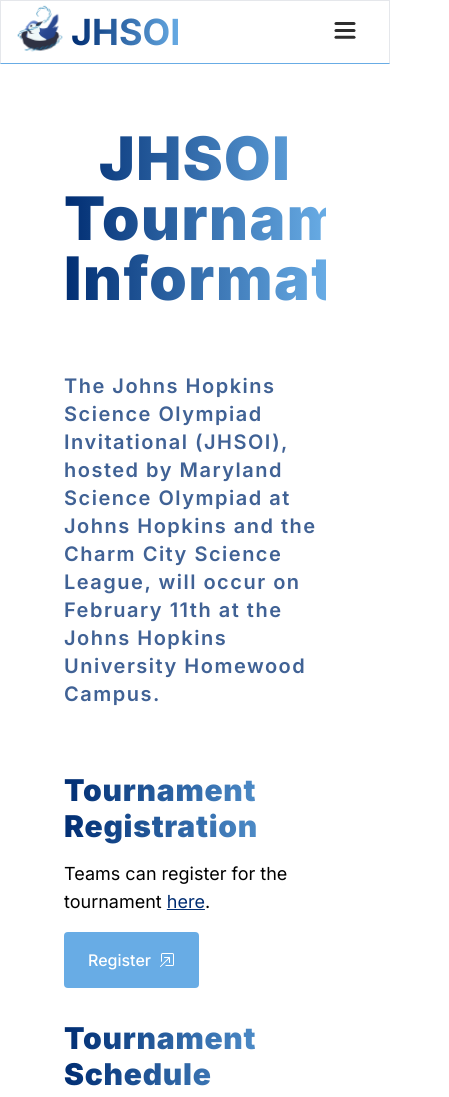
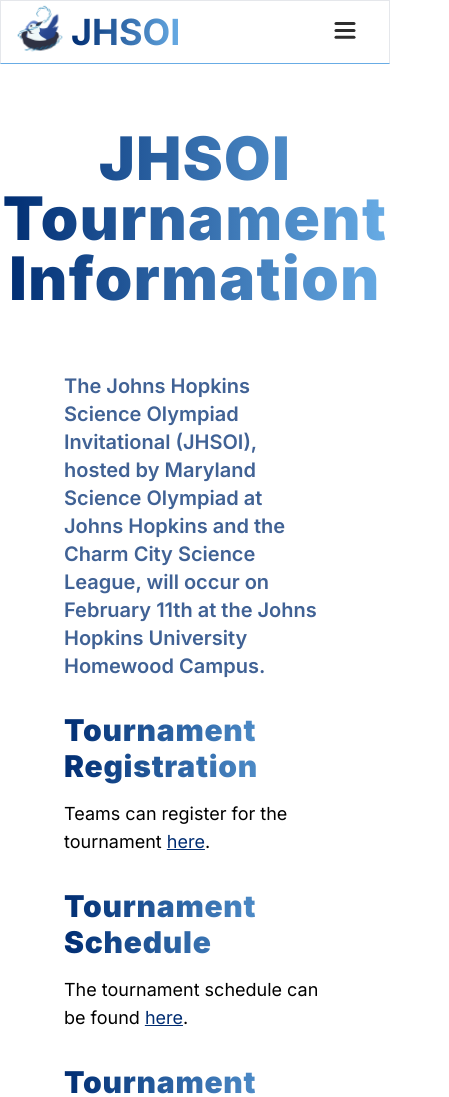
Before and after one commit to alexbluo/jhuscioly, a Next.js app: page /info in a window 390 px wide. Shown: the top 1097 px of the page, 449 px wide, since content can reach past the window. Built offline with nearby package versions, Linux system fonts and the light colour scheme.

Commit message:
fix tournament info page title on small screens

```diff
--- a/components/Layout.jsx
+++ b/components/Layout.jsx
@@ -6,7 +6,7 @@
     <>
       <div className="min-h-screen">
         <NavBar />
-        <main className="container mx-auto px-16 py-8">{children}</main>
+        <main className="container mx-auto p-16">{children}</main>
       </div>
       <Footer />
     </>
--- a/components/MobileMenuItems.jsx
+++ b/components/MobileMenuItems.jsx
@@ -1,14 +1,14 @@
-import { motion } from "framer-motion";
+import { AnimatePresence, motion } from "framer-motion";
 import NavItem from "./NavItem";
 
 export default function MobileNavItems() {
   // animations will happen in this file
   return (
+    <AnimatePresence>
       <motion.div
         className="absolute top-16 left-0 w-screen bg-white sm:hidden"
         initial={{ opacity: 0 }}
         animate={{ opacity: 1 }}
-      exit={{ opacity: 0 }}
       >
         <ul className="m-4 flex-col space-y-2 text-center">
           <NavItem to="/">Register</NavItem>
@@ -17,5 +17,6 @@
           <NavItem to="/board">Board</NavItem>
         </ul>
       </motion.div>
+    </AnimatePresence>
   );
 }
--- a/components/NavBar.jsx
+++ b/components/NavBar.jsx
@@ -1,12 +1,12 @@
 import React from "react";
-import { AnimatePresence, useCycle } from "framer-motion";
+import { useCycle } from "framer-motion";
 import Image from "next/image";
 import Link from "next/link";
 import MobileMenuItems from "./MobileMenuItems";
 import MobileMenuToggle from "./MobileMenuToggle";
 import NavItem from "./NavItem";
 
-// TODO: make navbar initially white no border, change on scroll
+// TODO: navbar border on scroll and on mobile open
 function NavBar() {
   const [isOpen, toggleOpen] = useCycle(false, true);
 
@@ -39,10 +39,7 @@
         <NavItem to="/updates">Updates</NavItem>
         <NavItem to="/board">Board</NavItem>
       </ul>
-
-      <AnimatePresence>
-        {isOpen && <MobileMenuItems open={isOpen} />}
-      </AnimatePresence>
+      {isOpen && <MobileMenuItems open={isOpen} />}
     </nav>
   );
 }
--- a/pages/index.jsx
+++ b/pages/index.jsx
@@ -7,7 +7,7 @@
     <motion.div initial={{ opacity: 0 }} animate={{ opacity: 1 }}>
       <div className="flex flex-col items-center lg:flex-row">
         <div className="flex min-w-full flex-col gap-4 text-center lg:w-1/2 lg:min-w-0 lg:text-left">
-          <div className="text-center text-6xl font-black tracking-wide text-transparent lg:text-right ">
+          <div className="text-center text-6xl font-black tracking-wide text-transparent lg:text-right">
             <h2 className="bg-gradient-to-r from-blue-dark to-blue-light bg-clip-text">
               Johns Hopkins
             </h2>
--- a/pages/info.jsx
+++ b/pages/info.jsx
@@ -1,71 +1,41 @@
 import { motion } from "framer-motion";
-import Button from "../components/Button";
 
 export default function Info() {
   return (
-    <motion.div
-      initial={{ opacity: 0 }}
-      animate={{ opacity: 1 }}
-      className="mb-8"
-    >
-      <div className="flex flex-col">
-        <div className="mb-8 text-6xl font-black tracking-wide text-transparent">
-          <h2 className="mt-8 bg-gradient-to-r from-blue-dark to-blue-light bg-clip-text text-center">
+    <motion.div initial={{ opacity: 0 }} animate={{ opacity: 1 }}>
+      {/* consider break word or resize layout padding for mobile... */}
+      <div className="flex flex-col items-center text-center lg:text-left">
+        <h2 className="bg-gradient-to-r from-blue-dark to-blue-light bg-clip-text text-center text-6xl font-black tracking-wide text-transparent">
           JHSOI Tournament Information
         </h2>
+      </div>
       <h3 className="mt-16 text-xl font-semibold text-blue-dark text-opacity-75">
         The Johns Hopkins Science Olympiad Invitational (JHSOI), hosted by
-            Maryland Science Olympiad at Johns Hopkins and the Charm City
-            Science League, will occur on February 11th at the Johns Hopkins
-            University Homewood Campus.
+        Maryland Science Olympiad at Johns Hopkins and the Charm City Science
+        League, will occur on February 11th at the Johns Hopkins University
+        Homewood Campus.
       </h3>
-        </div>
+
       <h2 className="mt-8 mb-4 bg-gradient-to-r from-blue-dark to-blue-light bg-clip-text text-3xl font-black tracking-wide text-transparent">
         Tournament Registration
       </h2>
       <p className="mb-4 text-lg">
         Teams can register for the tournament{" "}
-          <a className="text-blue-dark underline hover:text-blue-light">here</a>
-          .
+        <a className="text-blue-dark underline hover:text-blue-light">here</a>.
       </p>
-        <div className="flex">
-          <motion.a whileHover="hover" href="/" target="_blank">
-            <Button>
-              <div className="flex items-center gap-2">
-                <span>Register</span>
-                <motion.svg
-                  className="fill-white"
-                  width="16"
-                  height="16"
-                  viewBox="0 0 16 16"
-                  variants={{
-                    hover: {
-                      scale: 1.2,
-                    },
-                  }}
-                >
-                  <path d="M6.364 13.5a.5.5 0 0 0 .5.5H13.5a1.5 1.5 0 0 0 1.5-1.5v-10A1.5 1.5 0 0 0 13.5 1h-10A1.5 1.5 0 0 0 2 2.5v6.636a.5.5 0 1 0 1 0V2.5a.5.5 0 0 1 .5-.5h10a.5.5 0 0 1 .5.5v10a.5.5 0 0 1-.5.5H6.864a.5.5 0 0 0-.5.5z" />
-                  <path d="M11 5.5a.5.5 0 0 0-.5-.5h-5a.5.5 0 0 0 0 1h3.793l-8.147 8.146a.5.5 0 0 0 .708.708L10 6.707V10.5a.5.5 0 0 0 1 0v-5z" />
-                </motion.svg>
-              </div>
-            </Button>
-          </motion.a>
-        </div>
       <h2 className="mt-8 mb-4 bg-gradient-to-r from-blue-dark to-blue-light bg-clip-text text-3xl font-black tracking-wide text-transparent">
         Tournament Schedule
       </h2>
       <p className="text-lg">
         The tournament schedule can be found{" "}
-          <a className="text-blue-dark underline hover:text-blue-light">here</a>
-          .
+        <a className="text-blue-dark underline hover:text-blue-light">here</a>.
       </p>
       <h2 className="mt-8 mb-4 bg-gradient-to-r from-blue-dark to-blue-light bg-clip-text text-3xl font-black tracking-wide text-transparent">
         Tournament Map
       </h2>
       <p className="text-lg">
         The tournament map can be found{" "}
-          <a className="text-blue-dark underline hover:text-blue-light">here</a>
-          .
+        <a className="text-blue-dark underline hover:text-blue-light">here</a>.
       </p>
       <h2 className="mt-8 mb-4 bg-gradient-to-r from-blue-dark to-blue-light bg-clip-text text-3xl font-black tracking-wide text-transparent">
         Event Specific Clarifications
@@ -73,8 +43,8 @@
       <h3 className="text-2xl">All Lab Events</h3>
       <ul className="ml-8 list-disc">
         <li>
-            All participants must bring their own protective protective
-            equipment. Failure to do so will result in a tier.
+          All participants must bring their own protective protective equipment.
+          Failure to do so will result in a tier.
         </li>
         <li>
           Unfortunately, the university is unable to provide any protective
@@ -94,7 +64,6 @@
         </a>{" "}
         with any questions regarding the tournament.
       </p>
-      </div>
     </motion.div>
   );
 }
```
Lines whose indentation alone changed are shown as unchanged.
